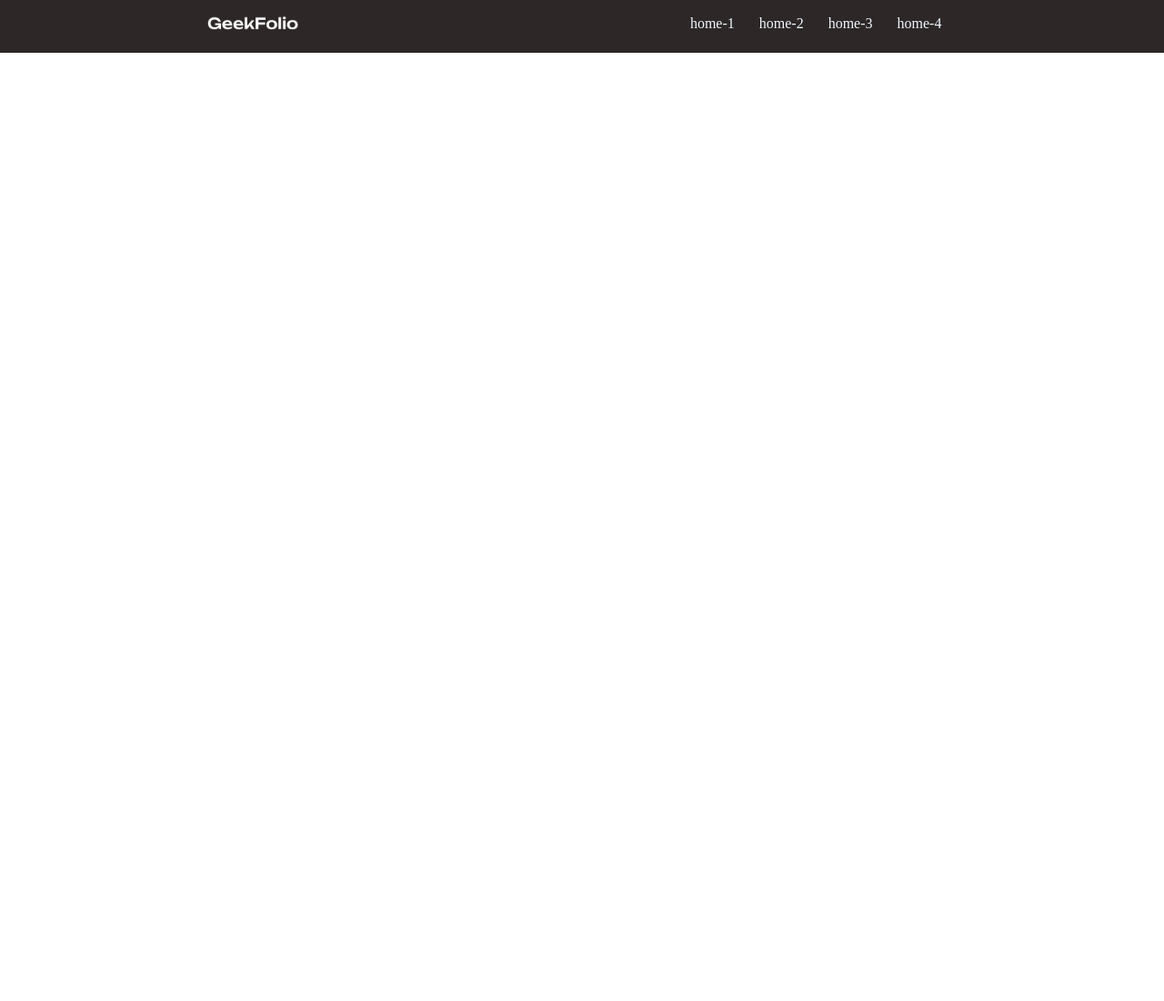
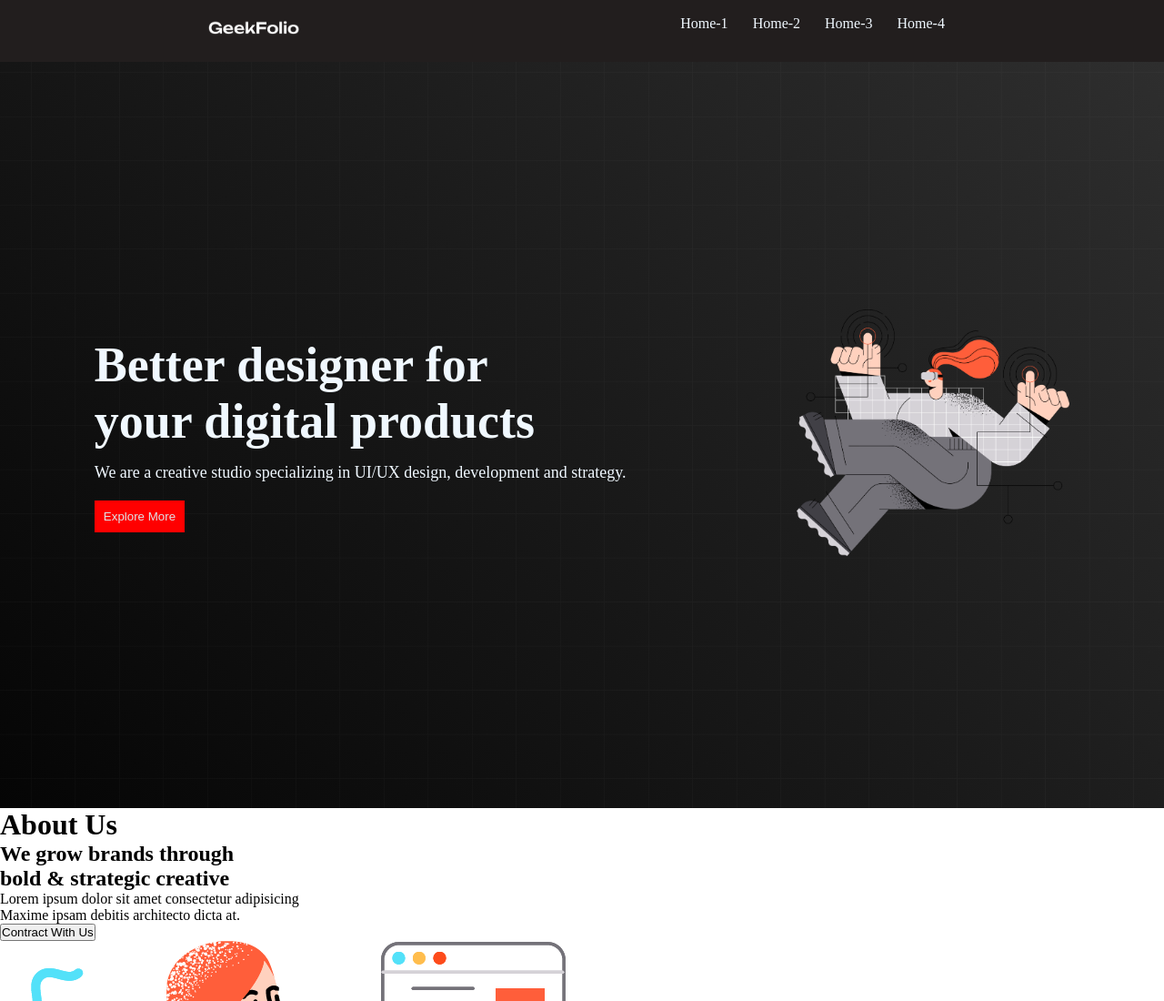
Before and after one commit to dilruba-sarker/my-second-repo, a plain HTML site: page aktar.html in a window 1280 px wide. Shown: the top 1100 px of the page at 91% size. Before the commit the page ends 800 px from the top, so only its background shows below. Drawn offline with Linux system fonts and the light colour scheme.

Commit message:
my project done

```diff
--- a/aktar.html
+++ b/aktar.html
@@ -10,17 +10,47 @@
     <header>
         <nav>
           <div class="menu-container">
-            <div>
+            <div class="logo" >
               <img class="logo" src="./image/logo-light.png" alt="" />
             </div>
                 <div class="menus">
-                    <li class="item"> home-1</li>
-                    <li class="item"> home-2</li>
-                    <li class="item"> home-3</li>
-                    <li class="item"> home-4</li>
+                    <li class="item"> Home-1</li>
+                    <li class="item"> Home-2</li>
+                    <li class="item"> Home-3</li>
+                    <li class="item"> Home-4</li>
                 </div>
             </div>
         </nav>
     </header>
+    <main>
+        <div class="banner-container">
+            <div class="banner-text">
+                <h1 class="title"> Better designer for <br>
+                     your digital products</h1>
+                     <p class="description">
+                        We are a creative studio specializing in UI/UX design, development
+            and strategy.
+                     </p>
+                     <button class="btn">Explore More</button>
+            </div>
+            <div class="banner-logo">
+                <img class="photo" src="./image/banner.png" alt="">
+            </div>
+        </div>
+        <div class="about">
+            <h1>About Us</h1>
+        </div>
+        <div class="sec">
+
+            <div class="about-text">
+                <h2 class="about-title">We grow brands through <br />
+                    bold & strategic creative</h2>
+                    <p class="about-desc"> Lorem ipsum dolor sit amet consectetur adipisicing <br> Maxime ipsam debitis architecto dicta at.</p>
+                    <button>Contract With Us</button>
+
+            </div>
+            <img src="./image/section.png" alt="">
+        </div>
+    </main>
 </body>
 </html>
--- a/s.css
+++ /dev/null
@@ -1,27 +0,0 @@
-*{
-    margin: 0px;
-    padding: 0px;
-}
-
-.menu-container{
-    display:flex;
-    justify-content:space-around;
-    background-color: #424141;
-    color: white;
-    padding: 12px;
-}
-
-/* .menus{
-    display: flex;
-    list-style: none;
-}
-.item{
-    margin-right: 17px;
-    padding: 5px;
-    font-size: 17px;
-}
-.logo{
-    padding: 5px;
-    width: 100px;
-    color: rgb(219, 226, 232);
-} */
--- a/style.css
+++ b/style.css
@@ -4,26 +4,14 @@
 }
  .menu-container{
     display: flex;
-    background-color: rgb(45, 39, 39);
+    background-color: rgb(34, 30, 30);
     color: aliceblue;
     justify-content: space-around;
     padding: 12px;
+
 }
 
-/* .menus{
-    display: flex;
-    list-style: none;
-}
-.item{
-    margin-right: 17px;
-    padding: 5px;
-    font-size: 17px;
-}
-.logo{
-    padding: 5px;
-    width: 100px;
-    color: rgb(219, 226, 232);
-}  */
+
 
 .logo{
      width: 100px;
@@ -37,3 +25,41 @@
     margin-right: 17px;
     padding: 5px;
 }
+.banner-container{
+    display: flex;
+
+    justify-content: space-around;
+    padding: 10px;
+    align-items: center;
+    height: 100vh;
+    background-image: url("./image/background.png"),linear-gradient(45deg, rgb(5, 5, 5), #2e2e2e);
+    background-repeat: no-repeat;
+    background-size: cover;
+    background-position: center;
+    color: aliceblue;
+
+}
+
+.photo{
+    width: 300px;
+}
+.title{
+   font-size: 54px;
+   font-weight: bold;
+
+    }
+
+    .description{
+        margin-top: 15px;
+        font-size: 18px;
+    }
+    .btn{
+        margin-top: 20px;
+        padding:10px;
+        outline: none;
+        background-color: red;
+        border:none;
+
+        color: rgb(222, 226, 230);
+
+    }
--- /dev/null
+++ b/task.css
@@ -0,0 +1,142 @@
+*{
+    margin: 0px;
+    padding: 0px;
+}
+.menu-container{
+    background-color: rgb(19, 19, 19);
+    color: aliceblue;
+    display: flex;
+    justify-content: space-around;
+    padding: 15px;
+}
+
+.logo{
+    width: 100px;
+
+
+}
+.menu{
+    display: flex;
+    list-style: none;
+}
+.item{
+    margin-right: 17px;
+    font-size: 17px;
+}
+.banner-container{
+    display: flex;
+    padding: 10px;
+
+    height: 100vh;
+    justify-content: space-around;
+    align-items: center;
+    background-image: url("./image/background.png"),linear-gradient(45deg, rgb(5, 5, 5), #2e2e2e);
+    background-position: center;
+    background-size: cover;
+    background-repeat: no-repeat;
+    color: azure;
+
+
+}
+
+.ban{
+    width: 300px;
+}
+.title{
+    font-size: 54px;
+    font-weight: bold;
+}
+.decoration{
+    margin-top: 15px;
+    font-weight: bold;
+}
+.btn{
+   margin-top: 20px;
+   margin-left: 50px;
+   padding: 10px;
+   background-color: red;
+   border: none;
+   color: azure;
+   outline: none;
+  text-align: center;
+}
+.section-cont{
+    display: flex;
+    padding: 20px;
+    height: 100vh;
+    justify-content: space-around;
+    background-image: url();
+    flex-direction: row-reverse;
+}
+ .muk{width: 300px;
+    height: 300px;
+     }
+.about{
+       margin-left: 50px;
+       text-align: center  ;
+
+
+}
+
+.title2{text-align: center;
+    color: wheat;
+  }
+.service-container{
+
+    background-image: url("./image/background.png"),linear-gradient(45deg,rgb(5, 5, 5), #2e2e2e);
+    color: wheat;
+    flex-wrap: wrap;
+    padding: 15px;
+}
+.box-container{
+    display: flex;
+    justify-content: space-around;
+    margin-top: 20px;
+}
+
+.icon{
+    width:70px;
+    color: #2e2e2e;
+}
+
+.box-title{
+    padding:10px;
+}
+
+.box{
+    width: 200px;
+    height: 280px;
+    /* border: 1px solid grey; */
+    padding: 15px;
+    text-align: center;
+    box-shadow: 4px  2px 105px gray;
+    border-radius: 10px;
+}
+.box-btn{
+    background-color: rgb(67, 67, 65);
+    border-radius: 10px;
+   align-items: center;
+   margin-right: 30px;
+}
+
+.ft{
+    background-color: black;
+    width: 100px;
+}
+.div1{
+    list-style: none;
+
+}
+.footer-container{
+    background-color: black;
+    color: white;display: flex;
+background-position: center;
+width: 100%;
+height: 60vh;
+padding: 22px;
+justify-content: space-around;
+}
+.it1{
+    padding: 5px;
+    font-size: 12px;
+}
```
Also changed, not shown: index.html (deleted, +0 -26 lines), task.html (added, +119 -0 lines), image/0.png (added), image/1.png (added), image/2.png (added), image/background.png (added), image/banner.png (added), index2.html (deleted).
